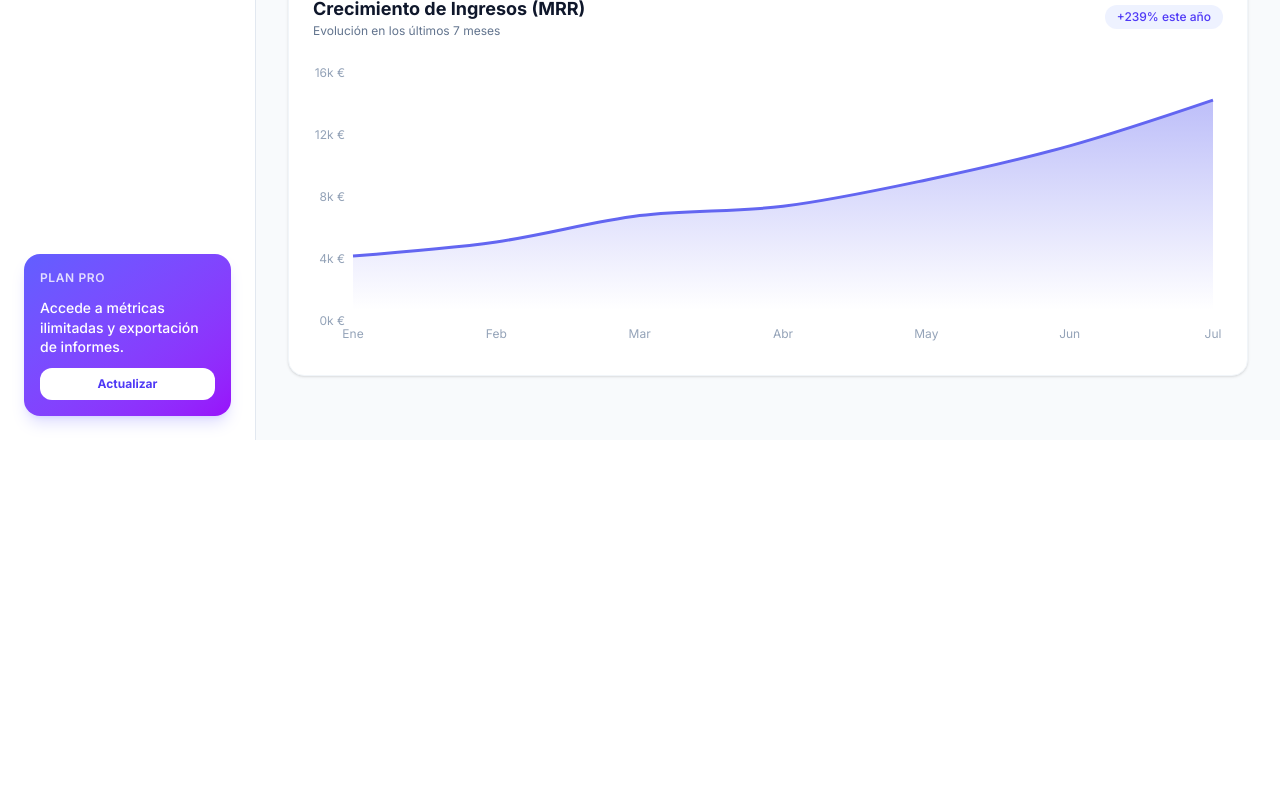
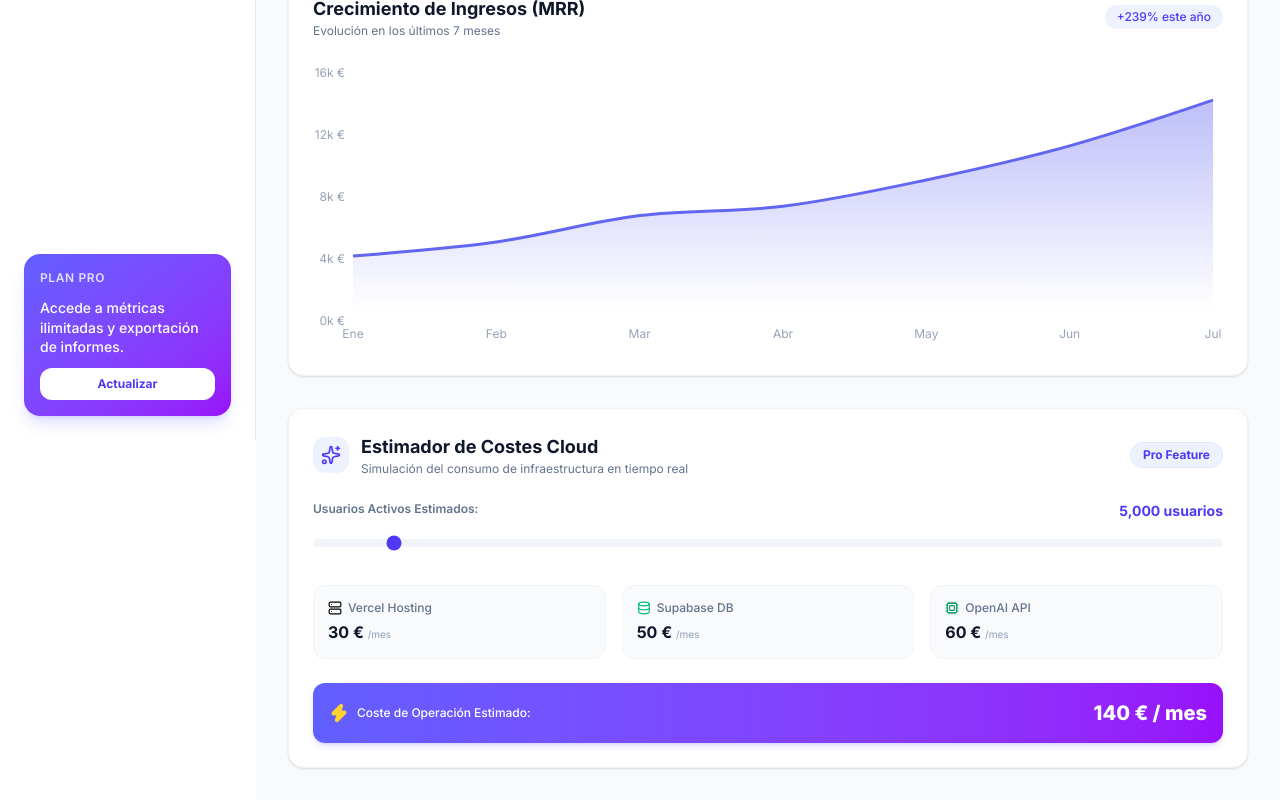
Before and after one commit to JaviEsp-026/SaasiFy, a Next.js app: page / in a window 1280 px wide. Shown: the part 360-1160 px from the top of the page. Before the commit the page ends 800 px from the top, so only its background shows below. Built offline with nearby package versions, Linux system fonts and the light colour scheme.

Commit message:
0.1.2 - Cost Calculator

```diff
--- a/package.json
+++ b/package.json
@@ -1,6 +1,6 @@
 {
   "name": "saasify-ui",
-  "version": "0.1.0",
+  "version": "0.1.2",
   "private": true,
   "scripts": {
     "dev": "next dev",
--- /dev/null
+++ b/src/app/cost-calculator/page.tsx
@@ -0,0 +1,86 @@
+"use client";
+
+import { useState } from "react";
+import { Server, Cpu, Database, Zap, Sparkles } from "lucide-react";
+
+export function CostCalculator() {
+  const [users, setUsers] = useState(5000);
+
+  // Lógica de estimación de costes de infraestructura según volumen de usuarios
+  const vercelCost = Math.round(users * 0.002 + 20);
+  const supabaseCost = Math.round(users * 0.005 + 25);
+  const openAiCost = Math.round(users * 0.012);
+  const totalCost = vercelCost + supabaseCost + openAiCost;
+
+  return (
+    <div className="p-6 rounded-2xl bg-white dark:bg-slate-900 border border-slate-100 dark:border-slate-800 shadow-sm space-y-6">
+      <div className="flex items-center justify-between">
+        <div className="flex items-center space-x-3">
+          <div className="p-2 rounded-xl bg-indigo-50 dark:bg-indigo-950/50 text-indigo-600 dark:text-indigo-400">
+            <Sparkles className="w-5 h-5" />
+          </div>
+          <div>
+            <h2 className="text-lg font-bold text-slate-900 dark:text-white">Estimador de Costes Cloud</h2>
+            <p className="text-xs text-slate-500 dark:text-slate-400">Simulación del consumo de infraestructura en tiempo real</p>
+          </div>
+        </div>
+        <span className="text-xs font-bold px-3 py-1 rounded-full bg-indigo-50 dark:bg-indigo-950/50 text-indigo-600 dark:text-indigo-400 border border-indigo-100 dark:border-indigo-900/50">
+          Pro Feature
+        </span>
+      </div>
+
+      {/* Control Deslizante (Slider) */}
+      <div className="space-y-2">
+        <div className="flex justify-between text-xs font-semibold">
+          <span className="text-slate-500 dark:text-slate-400">Usuarios Activos Estimados:</span>
+          <span className="text-indigo-600 dark:text-indigo-400 font-bold text-sm">{users.toLocaleString()} usuarios</span>
+        </div>
+        <input
+          type="range"
+          min="1000"
+          max="50000"
+          step="1000"
+          value={users}
+          onChange={(e) => setUsers(Number(e.target.value))}
+          className="w-full h-2 bg-slate-100 dark:bg-slate-800 rounded-lg appearance-none cursor-pointer accent-indigo-600"
+        />
+      </div>
+
+      {/* Desglose de Proveedores */}
+      <div className="grid grid-cols-1 sm:grid-cols-3 gap-4 pt-2">
+        <div className="p-3.5 rounded-xl bg-slate-50 dark:bg-slate-800/50 border border-slate-100 dark:border-slate-800 space-y-1">
+          <div className="flex items-center text-xs font-medium text-slate-500 dark:text-slate-400 space-x-1.5">
+            <Server className="w-3.5 h-3.5 text-black dark:text-white" />
+            <span>Vercel Hosting</span>
+          </div>
+          <p className="text-base font-bold text-slate-900 dark:text-white">{vercelCost} € <span className="text-[10px] text-slate-400 font-normal">/mes</span></p>
+        </div>
+
+        <div className="p-3.5 rounded-xl bg-slate-50 dark:bg-slate-800/50 border border-slate-100 dark:border-slate-800 space-y-1">
+          <div className="flex items-center text-xs font-medium text-slate-500 dark:text-slate-400 space-x-1.5">
+            <Database className="w-3.5 h-3.5 text-emerald-500" />
+            <span>Supabase DB</span>
+          </div>
+          <p className="text-base font-bold text-slate-900 dark:text-white">{supabaseCost} € <span className="text-[10px] text-slate-400 font-normal">/mes</span></p>
+        </div>
+
+        <div className="p-3.5 rounded-xl bg-slate-50 dark:bg-slate-800/50 border border-slate-100 dark:border-slate-800 space-y-1">
+          <div className="flex items-center text-xs font-medium text-slate-500 dark:text-slate-400 space-x-1.5">
+            <Cpu className="w-3.5 h-3.5 text-emerald-600 dark:text-emerald-400" />
+            <span>OpenAI API</span>
+          </div>
+          <p className="text-base font-bold text-slate-900 dark:text-white">{openAiCost} € <span className="text-[10px] text-slate-400 font-normal">/mes</span></p>
+        </div>
+      </div>
+
+      {/* Resultado Total */}
+      <div className="p-4 rounded-xl bg-gradient-to-r from-indigo-500 to-purple-600 text-white flex items-center justify-between shadow-md shadow-indigo-500/20">
+        <div className="flex items-center space-x-2">
+          <Zap className="w-5 h-5 fill-current text-amber-300" />
+          <span className="text-xs font-medium">Coste de Operación Estimado:</span>
+        </div>
+        <span className="text-xl font-extrabold">{totalCost} € / mes</span>
+      </div>
+    </div>
+  );
+}
--- a/src/app/page.tsx
+++ b/src/app/page.tsx
@@ -1,6 +1,7 @@
 import { DollarSign, Users, ShoppingCart, Activity } from "lucide-react";
 import { KPICard } from "@/components/kpi-card";
 import { RevenueChart } from "@/components/revenue-chart";
+import { CostCalculator } from "./cost-calculator/page";
 
 export default function Home() {
   return (
@@ -47,6 +48,7 @@ export default function Home() {
         </div>
 
         <RevenueChart />
+        <CostCalculator />
       </div>
     </main>
   );
```
